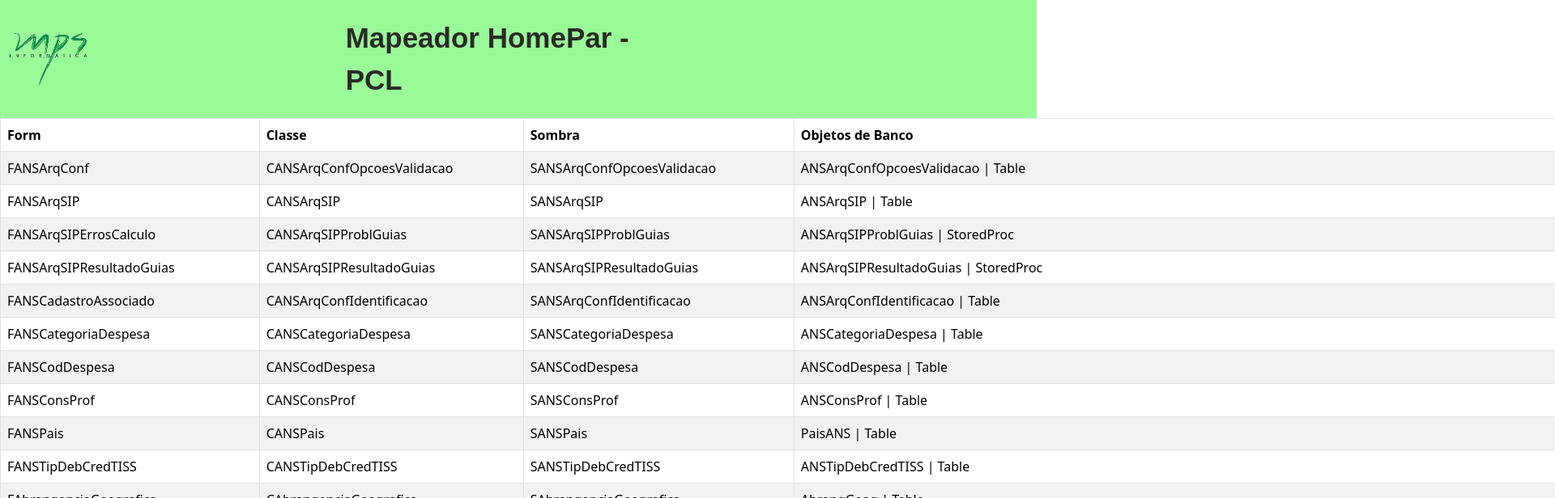
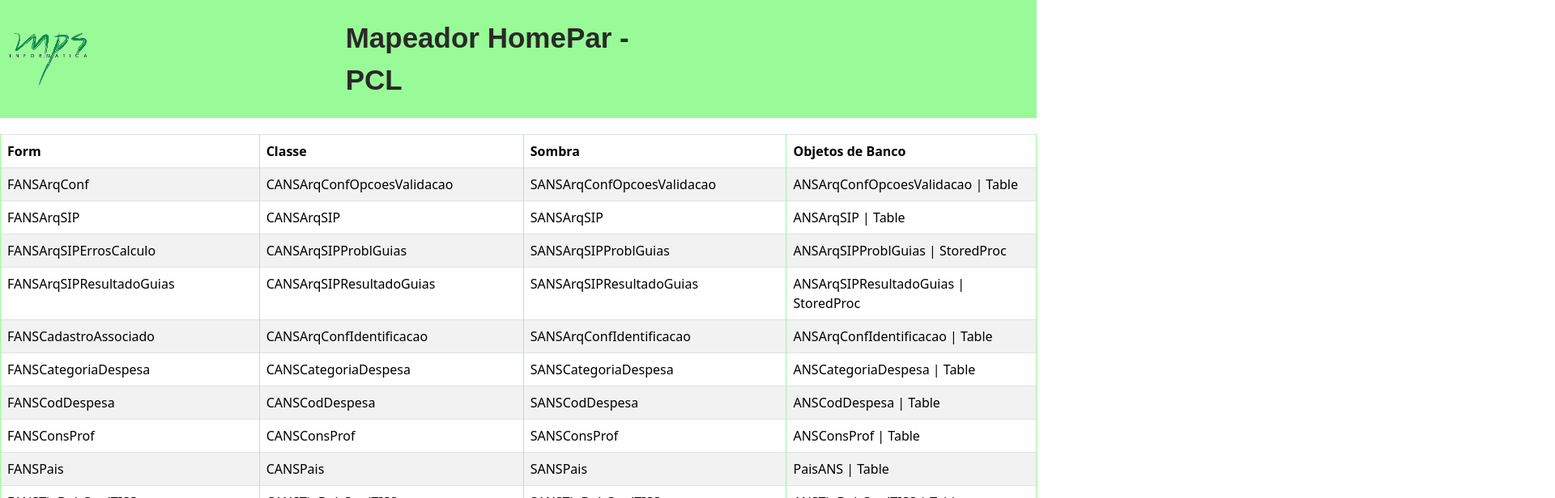
Before and after one commit to fabiogarbato/MapeadorObjetosDelphiFront, a React (Create React App) app: page / in a window 1280 px wide. Shown: the top 616 px of the page at 81% size, 1920 px wide, since content can reach past the window. Built offline with nearby package versions, Linux system fonts and the light colour scheme; a web font is replaced by a local one.

Commit message:
Ajustes na tabela

```diff
--- a/src/Home.js
+++ b/src/Home.js
@@ -43,8 +43,8 @@ const App = () => {
                 </Col>
             </Row>
         </Navbar>
-        <Table striped bordered hover>
-            <thead>
+        <Table striped bordered hover  style={{ borderCollapse: 'collapse', width: '100%', marginTop: '20px' }}>
+            <thead style={{ backgroundColor: '#98FB98', color: 'white' }}>
                 <tr>
                     <th>Form</th>
                     <th>Classe</th>
--- a/src/index.css
+++ b/src/index.css
@@ -30,12 +30,13 @@ html, body {
   color: black;
 }
 
-.table td {
-  white-space: nowrap; /* Isso evitará a quebra de palavras em células */
+.table-bordered {
+  border: 1px solid #98FB98;
 }
 
-.table td.objeto-de-banco {
-  white-space: normal; /* Isso permitirá a quebra de palavras */
+.table th,
+.table td {
+  border-color: #98FB98;
 }
 
 
```
